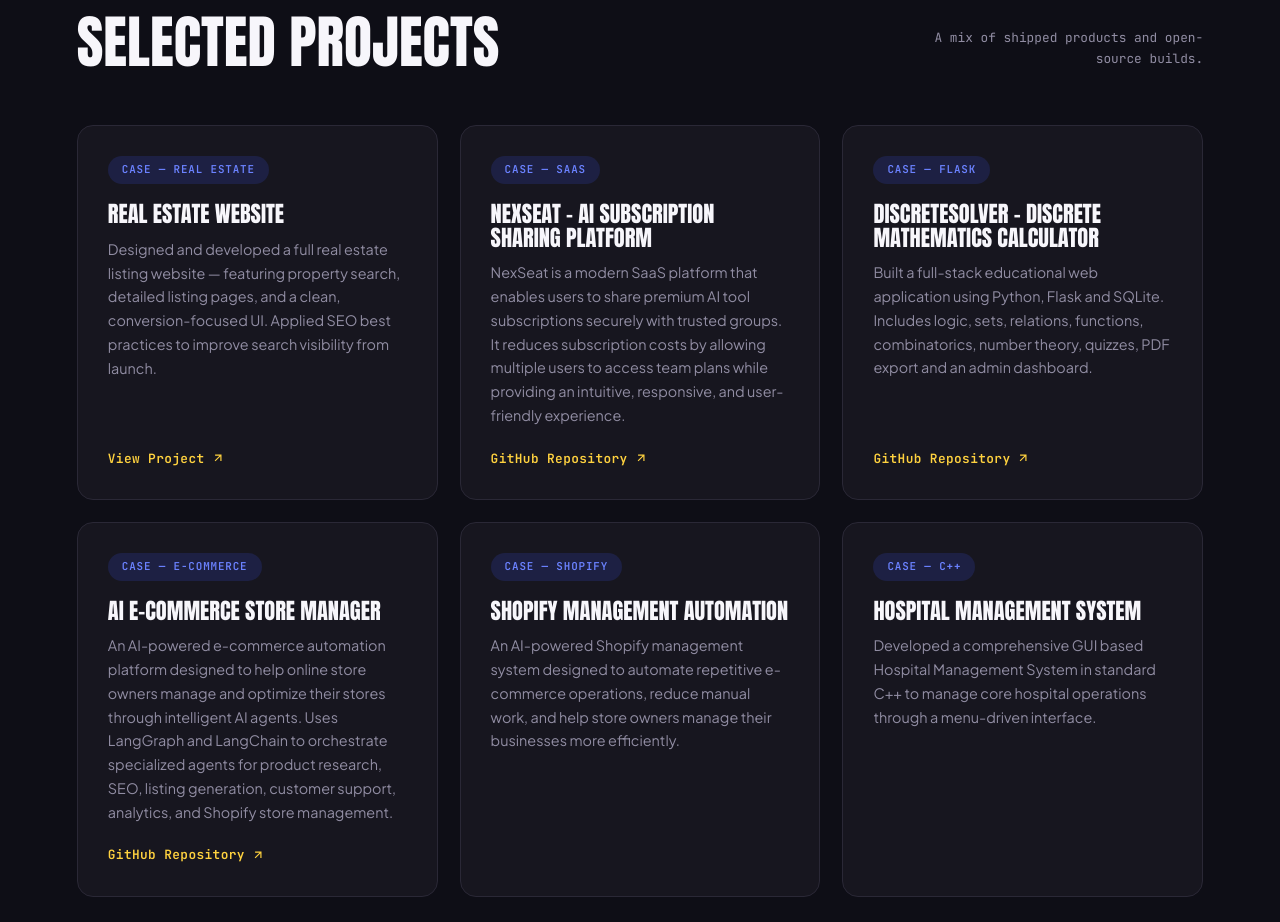
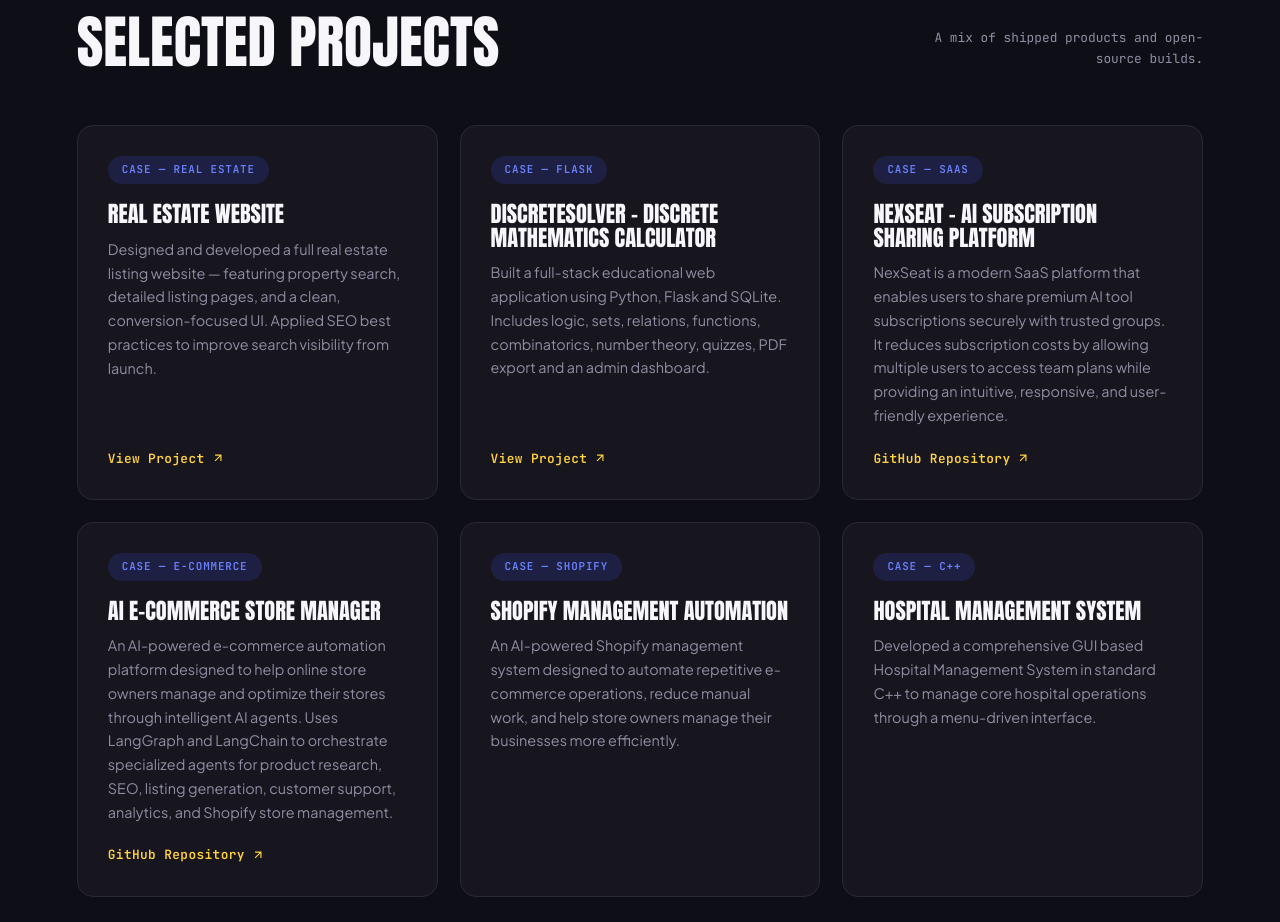
Before and after one commit to usmanghazanfar001-creator/React-Portfolio, a React (Vite) app: page / in a window 1280 px wide. Shown: the part 2780-3702 px from the top of the page. Built offline with nearby package versions, Linux system fonts and the light colour scheme.

Commit message:
describe what you changed

```diff
--- a/index.html
+++ b/index.html
@@ -4,7 +4,7 @@
     <meta charset="UTF-8" />
     <link rel="icon" type="image/png" href="/favicon.png" />
     <meta name="viewport" content="width=device-width, initial-scale=1.0" />
-    <title>Usman Ghazanfar — AI Engineer & Growth Marketer</title>
+    <title>Usman Ghazanfar — AI Engineer & Software Enthusiast</title>
 
     <link rel="preconnect" href="https://fonts.googleapis.com" />
     <link rel="preconnect" href="https://fonts.gstatic.com" crossorigin />
--- a/src/components/Projects.jsx
+++ b/src/components/Projects.jsx
@@ -16,19 +16,19 @@
     linkLabel: 'View Project',
   },
   {
+    badge: 'Case — Flask',
+    title: 'DiscreteSolver – Discrete Mathematics Calculator',
+    description:
+      'Built a full-stack educational web application using Python, Flask and SQLite. Includes logic, sets, relations, functions, combinatorics, number theory, quizzes, PDF export and an admin dashboard.',
+    link: 'https://discretemathcalculator.vercel.app/',
+    linkLabel: 'View Project',
+  },
+  {
     badge: 'Case — SaaS',
     title: 'NexSeat – AI Subscription Sharing Platform',
     description:
       'NexSeat is a modern SaaS platform that enables users to share premium AI tool subscriptions securely with trusted groups. It reduces subscription costs by allowing multiple users to access team plans while providing an intuitive, responsive, and user-friendly experience.',
     link: 'https://github.com/usmanghazanfar001-creator/NexSeat.git',
-    linkLabel: 'GitHub Repository',
-  },
-  {
-    badge: 'Case — Flask',
-    title: 'DiscreteSolver – Discrete Mathematics Calculator',
-    description:
-      'Built a full-stack educational web application using Python, Flask and SQLite. Includes logic, sets, relations, functions, combinatorics, number theory, quizzes, PDF export and an admin dashboard.',
-    link: 'https://github.com/usmanghazanfar001-creator/discrete_math_calculator',
     linkLabel: 'GitHub Repository',
   },
   {
```
